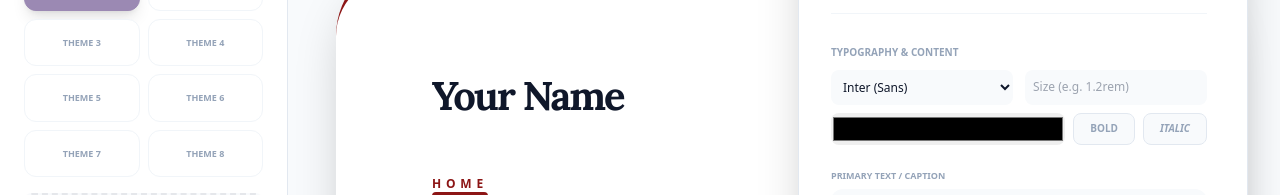
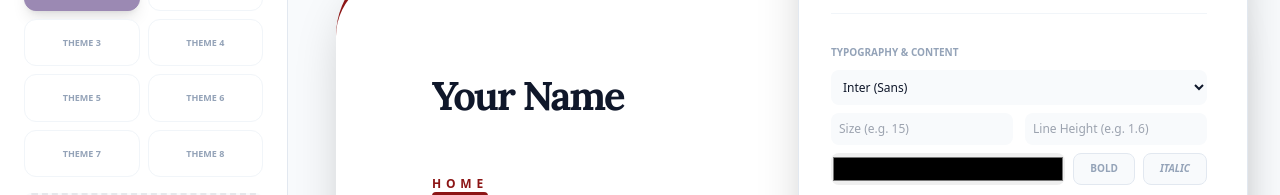
Before and after one commit to YushanCen/my-academic-profile-app, a React (Vite) app: page / in a window 1280 px wide. Both pictures are taken after a click on the element "EDIT". Shown: the part 172-367 px from the top of the page. Built offline with nearby package versions, Linux system fonts and the light colour scheme.

Commit message:
Update App.tsx

```diff
--- a/App.tsx
+++ b/App.tsx
@@ -1,4 +1,3 @@
-
 import React, { useState, useRef, useMemo, useEffect, useCallback } from 'react';
 import { AcademicProfile, ThemeType, EditableItem, BlockType, SectionBlock, PageData, InlineLink } from './types';
 import { INITIAL_DATA, ACADEMIC_PALETTES, FONTS, THEME_LIST } from './constants';
@@ -298,6 +297,9 @@ const App: React.FC = () => {
               if(s.fontWeight) styleStr += \`font-weight: \${s.fontWeight};\`;
               if(s.color) styleStr += \`color: \${s.color};\`;
               if(s.fontFamily) styleStr += \`font-family: \${families[s.fontFamily] || 'inherit'};\`;
+              /* ---------- 修改 1: 确保导出时包含 Line Height ---------- */
+              if(s.lineHeight) styleStr += \`line-height: \${s.lineHeight};\`;
+              /* ---------------------------------------------------- */
               styleStr += '"';
               return styleStr;
             };
@@ -312,7 +314,7 @@ const App: React.FC = () => {
                             <img src="\${block.items[0]?.image}" class="w-64 h-80 object-cover shadow-xl border border-slate-100 p-1 bg-white rounded-2xl">
                             <div class="flex-1 space-y-6">
                                 <h1 class="text-3xl font-bold tracking-tight text-slate-900" style="border-left: 6px solid \${primaryColor}; padding-left: 1.5rem;">\${block.title.text}</h1>
-                                <div class="text-lg leading-relaxed text-slate-700 font-medium" style="white-space: pre-wrap;">\${block.items[0]?.text}</div>
+                                <div class="text-lg leading-relaxed text-slate-700 font-medium" style="\${getStyleAttr(block.items[0]?.style)} white-space: pre-wrap;">\${block.items[0]?.text}</div>
                             </div>
                         </div>\`;
                 } else if (block.type === 'contact-grid') {
@@ -330,7 +332,7 @@ const App: React.FC = () => {
                                         </div>
                                         <div>
                                             <p class="text-[9px] font-black uppercase tracking-widest text-slate-400 mb-1">\${item.text}</p>
-                                            <p class="text-sm font-bold text-slate-800 break-all" style="white-space: pre-wrap;">\${item.subtext}</p>
+                                            <p class="text-sm font-bold text-slate-800 break-all" style="\${getStyleAttr(item.style)} white-space: pre-wrap;">\${item.subtext}</p>
                                         </div>
                                     </div>
                                 \`).join('')}
@@ -349,7 +351,7 @@ const App: React.FC = () => {
                                         \${item.date ? \`<div class="w-20 shrink-0 font-black text-slate-300 text-xl">\${item.date}</div>\` : ''}
                                         \${item.image ? \`<div class="w-32 h-32 shrink-0"><img src="\${item.image}" class="w-full h-full object-cover rounded-xl shadow-md"></div>\` : ''}
                                         <div class="flex-1">
-                                            <div class="text-xl font-bold text-slate-800" style="white-space: pre-wrap;">\${item.text}</div>
+                                            <div class="text-xl font-bold text-slate-800" style="\${getStyleAttr(item.style)} white-space: pre-wrap;">\${item.text}</div>
                                             <p class="text-base text-slate-500 mt-2 leading-relaxed font-medium" style="white-space: pre-wrap;">\${item.subtext || ''}</p>
                                         </div>
                                     </div>
@@ -661,12 +663,22 @@ const App: React.FC = () => {
             <div className="space-y-4">
               <div className="space-y-2">
                 <label className="text-[10px] font-bold text-slate-400 uppercase">Typography & Content</label>
+
+                {/* ---------- 修改 2: 优化控制面板布局，增加行距控制 ---------- */}
+
+                {/* 字体选择独立一行，因为名字比较长 */}
+                <select className="w-full p-2 bg-slate-50 rounded-lg text-xs mb-2" value={item?.style?.fontFamily || 'sans'} onChange={e => updateByPath([...editingElement.path, 'style', 'fontFamily'], e.target.value)}>
+                  {FONTS.map(f => <option key={f.key} value={f.key}>{f.name}</option>)}
+                </select>
+
                 <div className="grid grid-cols-2 gap-3">
-                  <select className="w-full p-2 bg-slate-50 rounded-lg text-xs" value={item?.style?.fontFamily || 'sans'} onChange={e => updateByPath([...editingElement.path, 'style', 'fontFamily'], e.target.value)}>
-                    {FONTS.map(f => <option key={f.key} value={f.key}>{f.name}</option>)}
-                  </select>
-                  <input type="text" placeholder="Size (e.g. 1.2rem)" className="w-full p-2 bg-slate-50 rounded-lg text-xs" value={item?.style?.fontSize || ''} onChange={e => updateByPath([...editingElement.path, 'style', 'fontSize'], e.target.value)} />
+                  {/* 字体大小 */}
+                  <input type="text" placeholder="Size (e.g. 15)" className="w-full p-2 bg-slate-50 rounded-lg text-xs" value={item?.style?.fontSize || ''} onChange={e => updateByPath([...editingElement.path, 'style', 'fontSize'], e.target.value)} />
+
+                  {/* 行距 (Line Height) - 新增功能 */}
+                  <input type="text" placeholder="Line Height (e.g. 1.6)" className="w-full p-2 bg-slate-50 rounded-lg text-xs" value={item?.style?.lineHeight || ''} onChange={e => updateByPath([...editingElement.path, 'style', 'lineHeight'], e.target.value)} />
                 </div>
+                {/* -------------------------------------------------------- */}
 
                 <div className="flex gap-2">
                   <input type="color" className="flex-1 h-8 rounded-lg" value={item?.style?.color || '#000000'} onChange={e => updateByPath([...editingElement.path, 'style', 'color'], e.target.value)} />
```
